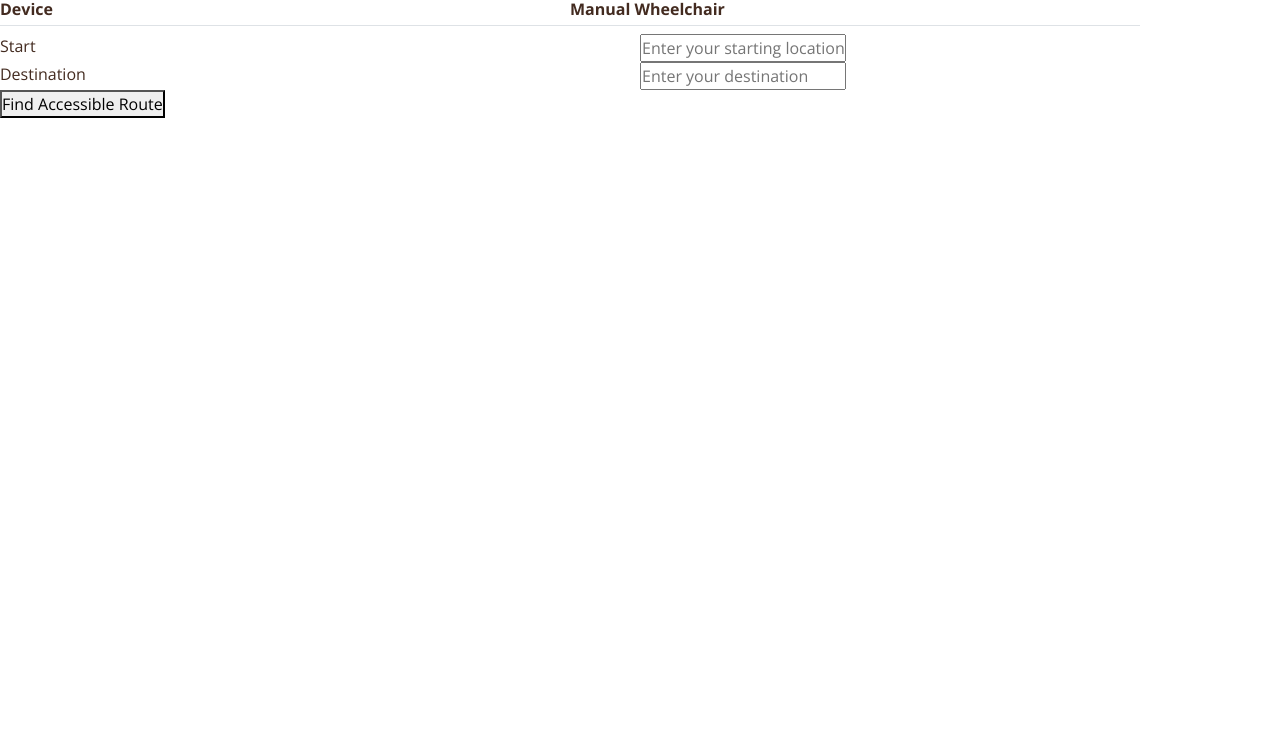
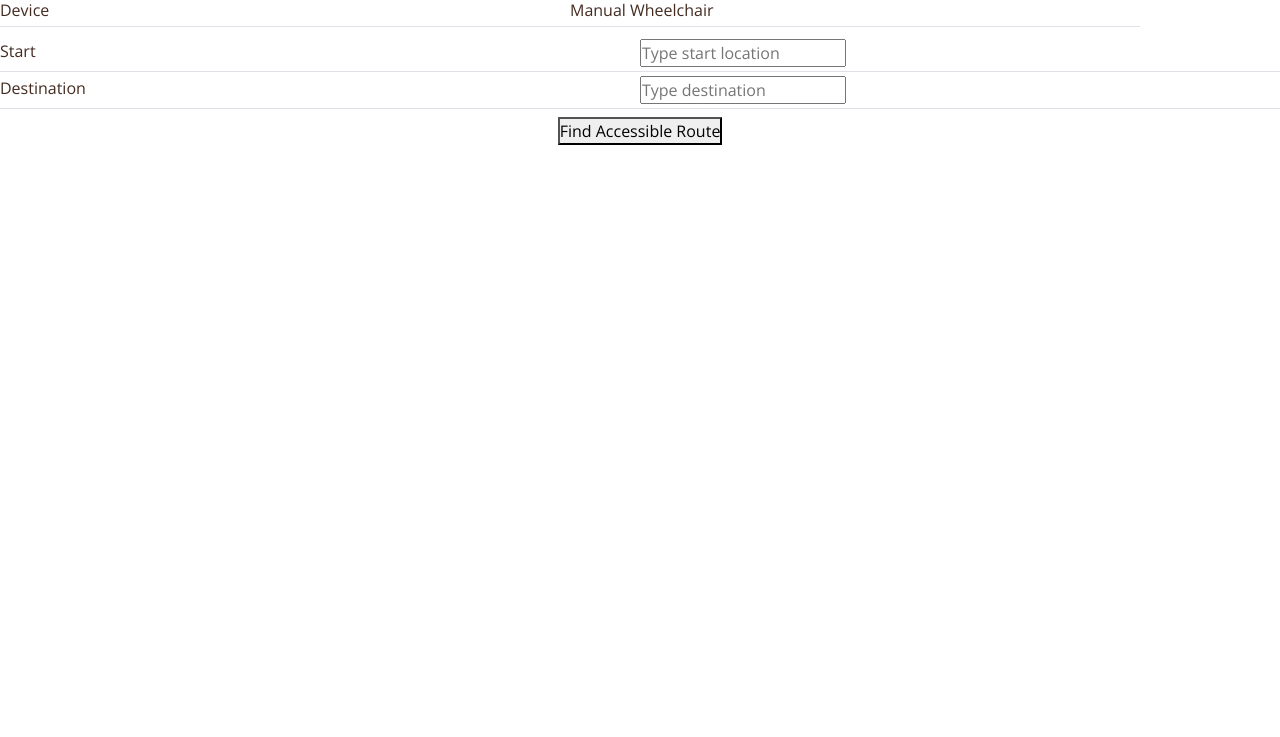
Before and after one commit to SonyaJane/mobility-mapper-frontend, a website: page index.html in a window 1280 px wide. Shown: the part 63-800 px from the top of the page. Drawn offline with nearby package versions, Linux system fonts and the light colour scheme.

Commit message:
Restyled page

```diff
--- a/css/style.css
+++ b/css/style.css
@@ -60,10 +60,6 @@
 
 }
 
-.highlight {
-    background-color: #d4edda !important;
-}
-
 .hidden {
     display: none;
 }
--- a/index.html
+++ b/index.html
@@ -21,14 +21,15 @@
     </header>
     <main>
 
-        <!-- Device selection -->
-        <!-- Reveal div containing device options, on tap or click -->
         <div class="container my-2">
 
+            <!-- Device selection -->
+            <div id="device-select">
+
                 <!-- Current device -->
-            <div class="row border-bottom py-1 device-row">
-                <div class="col-6 fw-bold">Device</div>
-                <div class="col-6 fw-bold" id="currentDevice">Manual Wheelchair</div>
+                <div class="row py-1 border-bottom border-top device-row">
+                    <div class="col-6">Device</div>
+                    <div class="col-6" id="currentDevice">Manual Wheelchair</div>
                 </div>
 
                 <!-- Other device options -->
@@ -41,32 +42,41 @@
                     <div class="col-6"></div>
                     <div class="col-6" data-device="Tricycle">Tricycle</div>
                 </div>
-            </div>
+
             </div>
 
-        <!-- Start location -->
-        <div id="start" class="row">
+        </div>
+
+        <!-- Start location selection -->
+        <div class="row py-1 border-bottom" id="start-select">
+
             <div class="col-6">
                 <label for="start-location">Start</label>
             </div>
+
             <div class="col-6">
-                <input type="text" id="start-location" placeholder="Enter your starting location">
+                <input type="text" id="start-location" placeholder="Type start location">
             </div>
+
         </div>
 
         <!-- Destination location -->
-        <div id="destination" class="row">
+        <div  class="row py-1 border-bottom" id="destination-select">
+
             <div class="col-6">
                 <label for="destination-location">Destination</label>
             </div>
+
             <div class="col-6">
-                <input type="text" id="destination-location" placeholder="Enter your destination">
+                <input type="text" id="destination-location" placeholder="Type destination">
             </div>
+
         </div>
 
         <!-- Route generation button -->
-        <div>
+        <div class="py-2 d-flex justify-content-center align-items-center">
             <button id="generate-route">Find Accessible Route</button>
+        </div>
     </div>
 
         <!-- Map -->
```
Lines whose indentation alone changed are shown as unchanged.
